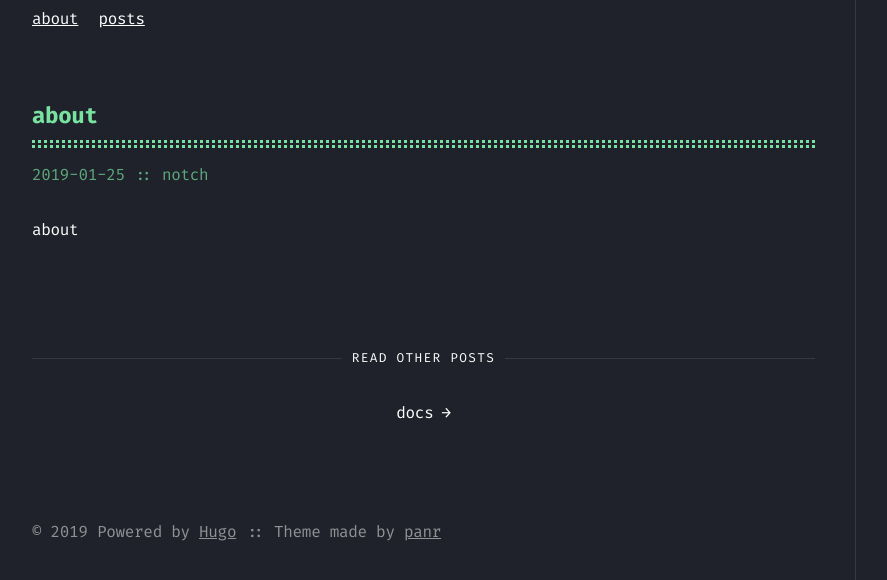
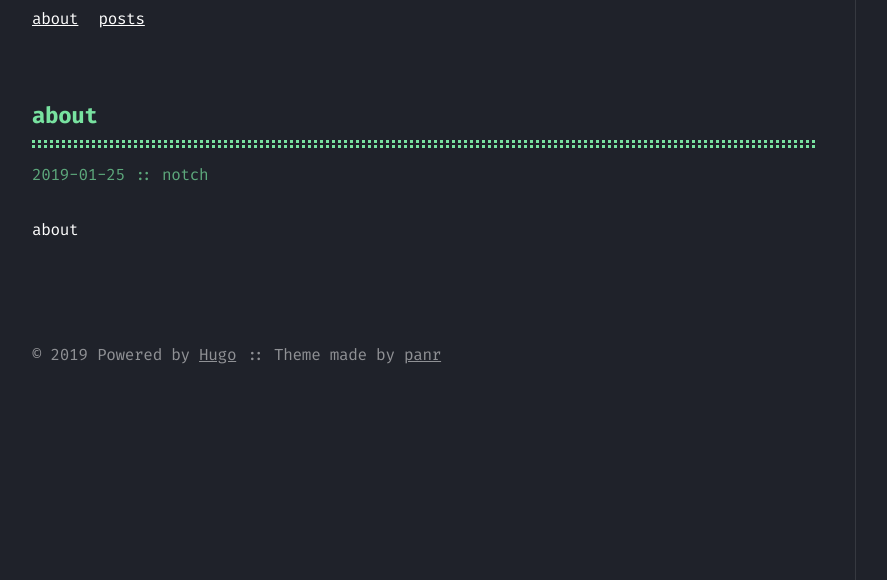
Before and after one commit to manchmod/manchmod.github.io, a plain HTML site: page about/index.html in a window 1280 px wide. Shown: the part 88-668 px from the top of the page, without its empty margins (8-895 px from the left). Drawn offline with Linux system fonts and the light colour scheme.

Commit message:
rebuilding site Sat Oct 26 19:47:51 EDT 2019

```diff
--- a/about/index.html
+++ b/about/index.html
@@ -139,25 +139,6 @@
 
   </div>
 
-  <div class="pagination">
-    <div class="pagination__title">
-      <span
-        class="pagination__title-h">Read other posts</span>
-      <hr />
-    </div>
-    <div class="pagination__buttons">
-
-
-      <span class="button next">
-        <a href="/docs/">
-          <span class="button__text">docs</span>
-          <span class="button__icon">→</span>
-        </a>
-      </span>
-
-    </div>
-  </div>
-
 
 
 
--- a/sitemap.xml
+++ b/sitemap.xml
@@ -23,11 +23,6 @@
   </url>
 
   <url>
-    <loc>/docs/</loc>
-    <lastmod>2019-01-25T00:00:00+00:00</lastmod>
-  </url>
-
-  <url>
     <loc>/categories/</loc>
   </url>
 
```
Also changed, not shown: index.xml (+0 -9 lines).
